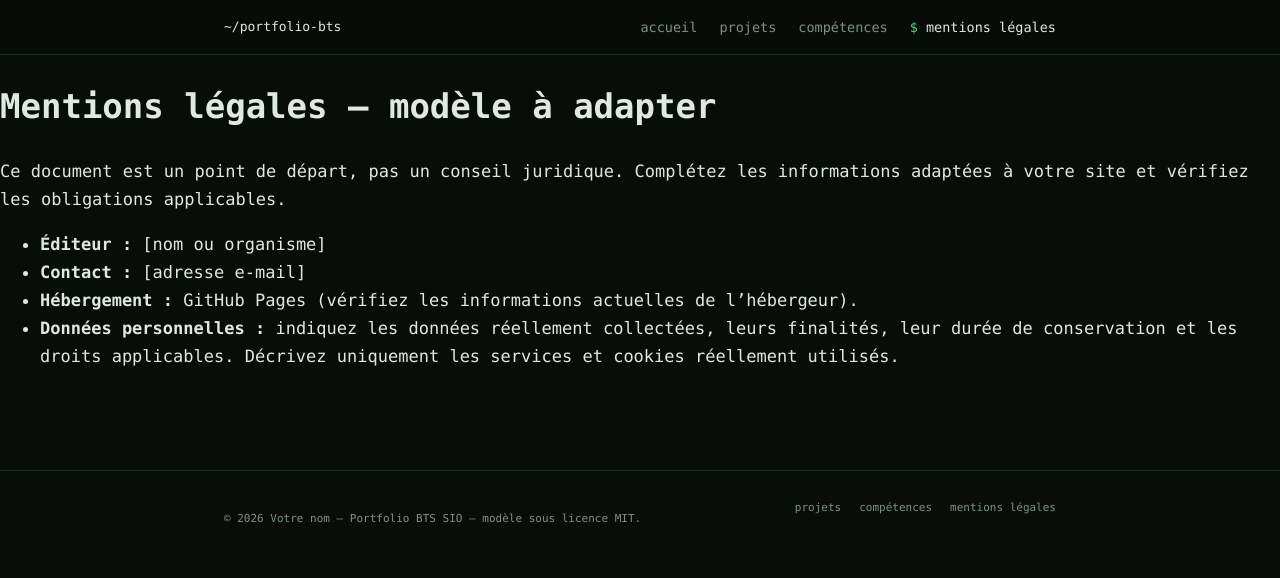
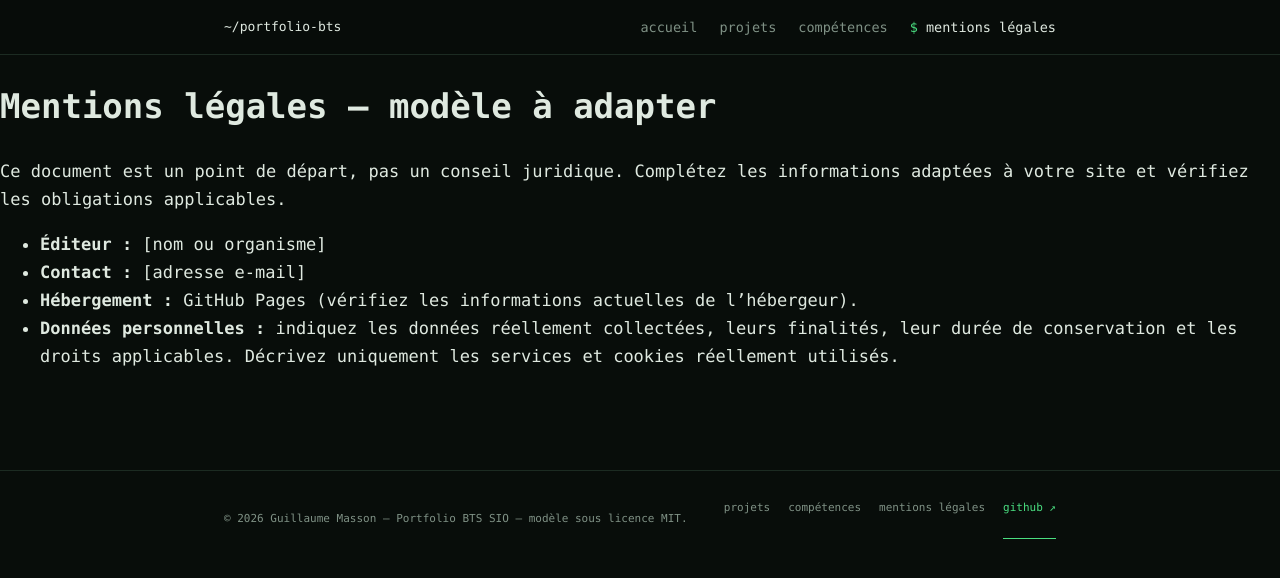
Before and after one commit to Noxioz/template_portfolio_bts, a Jekyll site: the page built from mentions-legales.md, in a window 1280 px wide. Shown: the top 578 px of the page. Built offline with Jekyll 4.4.1, drawn with Linux system fonts in a browser that asks for light colours.

Commit message:
Update _config.yml

```diff
--- a/_config.yml
+++ b/_config.yml
@@ -1,11 +1,11 @@
-title: "Votre nom — Portfolio BTS SIO"
+title: "Guillaume Masson — Portfolio BTS SIO"
 url: "https://YOUR-USERNAME.github.io"
-baseurl: "/template-portfolio-bts"
+baseurl: "/template_portfolio_bts"
 description: "Portfolio étudiant BTS SIO : formation, projets, compétences et veille."
 lang: fr
-email: ""
+email: "guillaume.masson111@gmail.com"
 linkedin: ""
-github_username: "YOUR-USERNAME"
+github_username: "Noxioz"
 collections:
   projets:
     output: true
```
